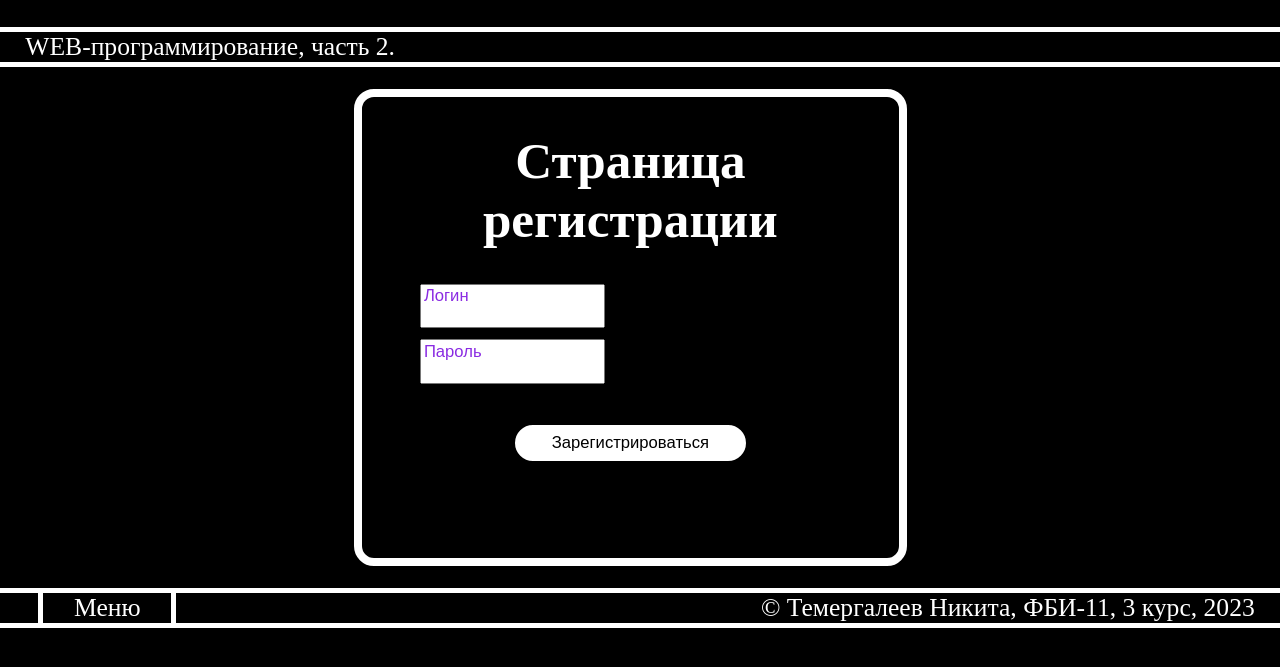
After one commit to Wonderwol/WEB-PROGRAMMING-LABS-2, a Flask app: page /lab5/register in a window 1280 px wide. The commit adds this page. Shown: the top 667 px of the page. Run offline with Flask 3, Linux system fonts and the light colour scheme; some libraries are stand-ins or nearby versions.

Commit message:
7 задание

```diff
--- a/lab1.py
+++ b/lab1.py
@@ -34,6 +34,9 @@ def menu():
             </li>
             <li>
                 <a href="/lab4" target="_self">Четвертая лабораторная работа</a>
+            </li>
+            <li>
+                <a href="/lab5" target="_self">Пятая лабораторная работа</a>
             </li>
         </ol>
 
--- a/lab5.py
+++ b/lab5.py
@@ -5,55 +5,47 @@ import psycopg2
 lab5 = Blueprint("lab5", __name__)
 
 
+def dbConnect():
+    conn = psycopg2.connect(
+        host="127.0.0.1",
+        database="knowledge_base_for_nikita",
+        user="nikita_knowledge_base",
+        password="password")
+
+    return conn
+
+
+def dbClose(cursor, conn):
+    # Закрываем курсор и соединение
+    # Порядок важен!
+    cursor.close()
+    conn.close()
+
+
 @lab5.route("/lab5/")
 def main():
     # Прописываем параметры для подключения к БД
-    conn1 = psycopg2.connect(
-        host="127.0.0.1",
-        database="knowledge_base_for_nikita",
-        user="temergaleev_nikita_knowledge_base",
-        password="password")
+    conn = dbConnect()
+    # Получаем курсор. С помощью него мы можем выполнять SQL-запросы
+    cur = conn.cursor()
 
-    conn2 = psycopg2.connect(
-        host="127.0.0.1",
-        database="knowledge_base_for_nikita",
-        user="artem",
-        password="artem2")
+    # Пишем запрос, который psycopg2 должен выполнить
+    cur.execute("SELECT * FROM users;")
 
-    conn3 = psycopg2.connect(
-        host="127.0.0.1",
-        database="knowledge_base_for_nikita",
-        user="matvei",
-        password="matvei3")
+    # fetchall - получить все строки, которые получились в результате
+    # выполнения SQL- запроса в execute
+    # Сохраняем эти строки в переменную result
+    result = cur.fetchall()
 
-    conn4 = psycopg2.connect(
-        host="127.0.0.1",
-        database="knowledge_base_for_nikita",
-        user="kirill",
-        password="kirill4")
+    # Используем session, чтобы передать значение result в users()
+    session['result'] = result
 
-    connections = (conn1, conn2, conn3, conn4)
+    # Закрываем соединение с БД
+    dbClose(cur, conn)
 
-    for i in range(len(connections)):
-        # Получаем курсор. С помощью него мы можем выполнять SQL-запросы
-        cur = connections[i].cursor()
+    visibleUser = 'Anon'
 
-        # Пишем запрос, который psycopg2 должен выполнить
-        cur.execute("SELECT * FROM users;")
-
-        # fetchall - получить все строки, которые получились в результате
-        # выполнения SQL- запроса в execute
-        # Сохраняем эти строки в переменную result
-        result = cur.fetchall()
-
-        # Используем session, чтобы передать значение result в users()
-        session['result'] = result
-
-        # Закрываем соединение с БД
-        cur.close()
-        connections[i].close()
-
-    return "go to console"
+    return render_template('lab5.html', username=visibleUser)
 
 
 @lab5.route('/lab5/users')
@@ -61,3 +53,63 @@ def users():
     result = session.get('result', [])
     len_res = len(result)
     return render_template('users.html', result=result, len_res=len_res)
+
+
+@lab5.route('/lab5/register', methods=["GET", "POST"])
+def registerPage():
+    errors = []
+
+    if request.method == 'GET':
+        return render_template("register.html", errors=errors)
+
+    # Если мы попали сюда, значит это метод POST,
+    # так как GET мы уже обработали и сделали return.
+    # После return функция немедленно завершается
+    username = request.form.get("username")
+    password = request.form.get("password")
+
+    # Проверяем username и password на пустоту
+    # Если любой из них пустой, то добавляем ошибку
+    # и рендерим шаблом
+    if not (username or password):
+        errors.append("Пожалуйста, заполните все поля")
+        print(errors)
+        return render_template("register.html", errors=errors)
+
+    # Если мы попали сюда, значит username и password заполнены
+    # Подключаемся к БД
+    conn = dbConnect()
+    cur = conn.cursor()  # Исправить фигню с connections
+
+    # Проверяем наличие клиента в базе данных
+    # У нас может быть 2 пользователя с одинаковыми логинами
+
+    # WARNING: мы используем f-строки, что не рекомендуется делать
+    # позже мы разберемся с Вами почему не стоит так делать
+    cur.execute(f"SELECT username FROM users WHERE username = '{ username }';")
+
+    resultСur = cur.fetchone()
+
+    # fetchone, в отличие от fetchall, получает только одну строку
+    # мы задали свойство UNIQUE для пользователя, значит
+    # больше одной строки мы не можем получить
+    # Только один пользователь с таким именем может быть в БД
+    if resultСur != None:
+        errors.append('Пользователь с данным именем уже существует')
+
+        dbClose(cur, conn)
+
+        return render_template('register.html', errors=errors, resultСur=resultСur)
+
+    # Если мы попали сюда, то значит в cur.fetchall ни одной строки
+    # значит пользователь с таким же логином не существует
+    cur.execute(f"INSERT INTO users (username, password) VALUES ('{username}', '{password}');")
+    cur.execute(f"SELECT id FROM users WHERE username = '{username}';")
+    new_user_id = cur.fetchone()[0]
+    session['result'].append((new_user_id, username, password))
+
+    # Делаем commit - т. е. фиксируем изменения
+    conn.commit()
+    dbClose(cur, conn)
+
+    return redirect("/lab5/users")
--- a/static/main.css
+++ b/static/main.css
@@ -64,11 +64,12 @@ footer {
     left: 3vw;
     color: white;
     text-decoration: none;
-    border: 5px white solid;
+    border-left: 5px white solid;
+    border-right: 5px white solid;
     width: 10vw;
     text-align: center;
-    margin-top: -4.5px;
-    transition:1s 0.3s;
+    margin-top: 0.5px;
+    transition: 1s 0.3s;
 }
 
 .menu_bt:hover {
@@ -83,3 +84,47 @@ footer {
     position: relative;
     left:2vw;
 }
+
+button {
+    cursor: pointer;
+}
+
+.body_register {
+    display: flex;
+    align-items: center;
+    justify-content: center;
+    height: 100vh;
+    margin: 0;
+}
+
+
+
+.form_register {
+    text-align: center;
+    border: 8px white solid;
+    left: 27vw;
+    border-radius: 20px;
+    position: relative;
+    width: 42vw;
+    height: 36vw;
+}
+
+.div_register {
+    margin-bottom: 10px;
+    position: relative;
+    left: -118px;
+}
+
+.button_register {
+    border: 7px white solid;
+    background-color: white;
+    font-size: 1.3vw;
+    border-radius: 20px;
+    width: 18vw;
+}
+
+.input_register::placeholder {
+    transform: translateY(-9px);
+    color: blueviolet;
+    font-size: 1.3vw;
+}
--- /dev/null
+++ b/templates/register.html
@@ -0,0 +1,36 @@
+{% extends "base.html" %}
+
+{% block main %}
+
+
+<br>
+<form class="form_register" method="POST">
+    <h1>Страница регистрации</h1>
+
+    <div style="position: relative; left: -124px; height: 2vw;">
+        <input  class='input_register' style='height: 3vw; left: 6px; position: relative;' type="text" name="username" placeholder="Логин" value="{{ username or '' }}">
+    </div>
+    <br>
+    <div style="position: relative; left: -118px; height: 2vw">
+        <input class='input_register' style='height: 3vw' type="text" name="password" placeholder="Пароль" value="{{ password or '' }}">
+    </div>
+    <br>
+    <br>
+    <button class="button_register" type="submit">Зарегистрироваться</button>
+    <br>
+    <br>
+
+{% if not (username or password) and request.method == 'POST' %}
+<div>
+    <label>{{ errors[0] }}</label>
+</div>
+
+{% elif not (username or password) and request.method == 'POST' %}
+<div>
+    <label>{{ errors[0] }}</label>
+</div>
+{% endif %}
+
+</form>
+<br>
+{% endblock %}
--- a/templates/users.html
+++ b/templates/users.html
@@ -10,5 +10,4 @@
         {% endfor %}
     </ul>
     <br>
-    <br>
 {% endblock %}
```
Also changed, not shown: templates/lab5.html (added, +44 -0 lines).
